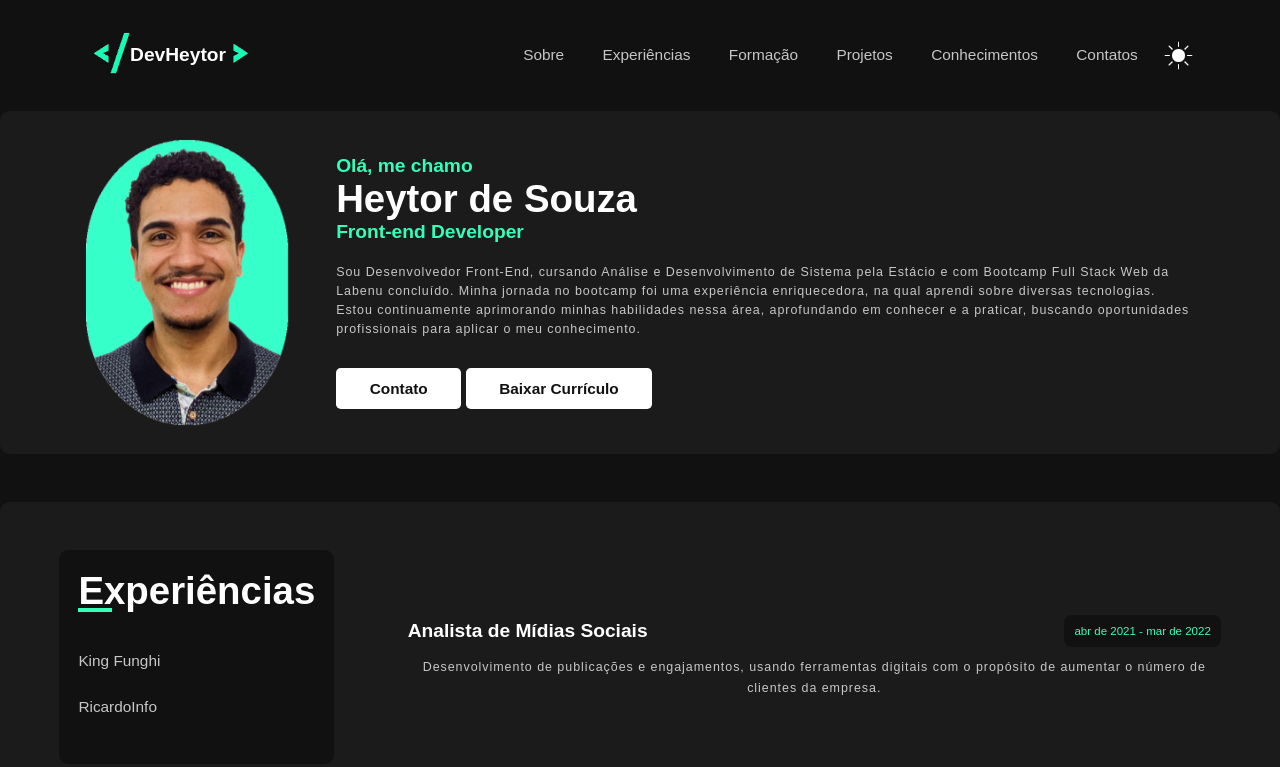
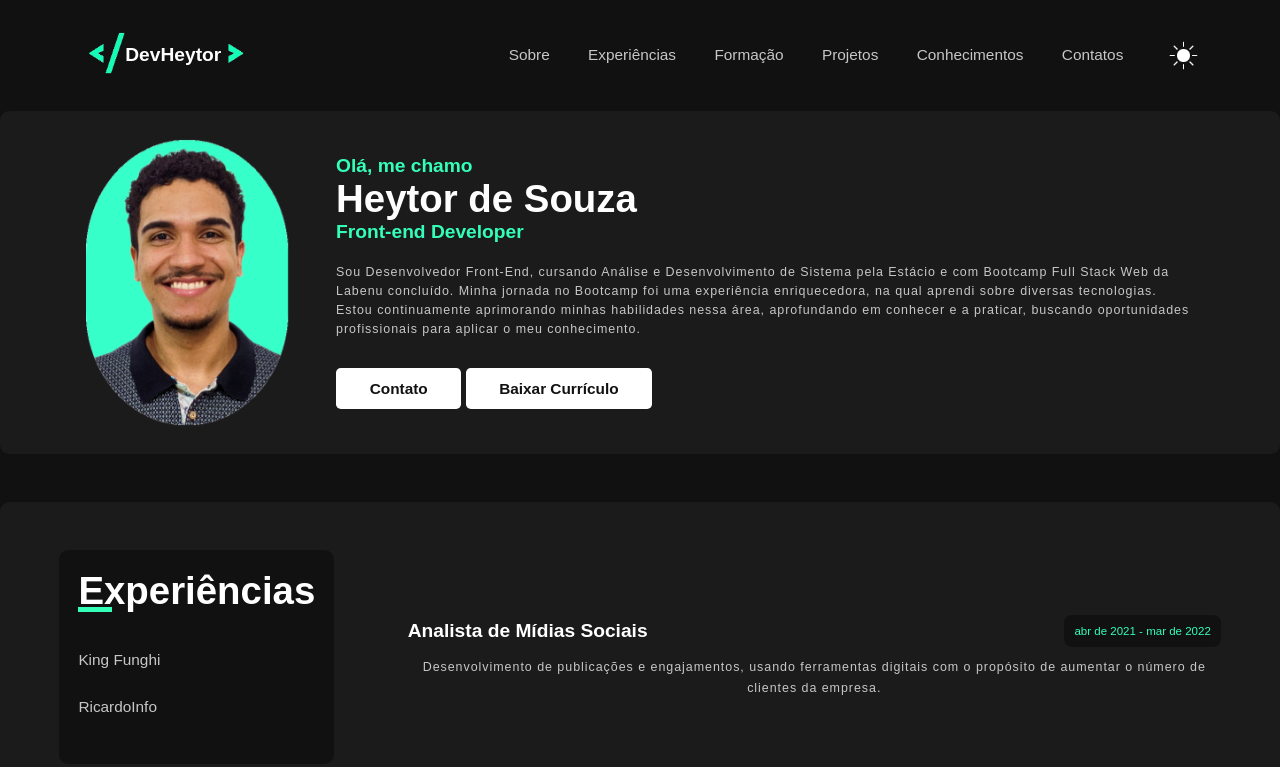
Before and after one commit to Heytordesouza/portfolio, a plain HTML site: page index.html in a window 1280 px wide. Shown: the top 767 px of the page. Drawn offline with Linux system fonts and the light colour scheme.

Commit message:
Alterações tema header

```diff
--- a/css/global/header.css
+++ b/css/global/header.css
@@ -49,6 +49,14 @@ header a {
 
 header #theme-icon {
     width: 3.5rem;
-    margin-left: 1rem;
+    margin-left: 3rem;
     cursor: pointer;
 }
+
+@media (max-width: 500px) {
+
+    header #theme-icon {
+        margin-left: 1rem;
+    }
+
+}
--- a/index.html
+++ b/index.html
@@ -54,7 +54,7 @@
                 <div class="presentation">
                     <p class="paragraph">
                         Sou Desenvolvedor Front-End, cursando Análise e Desenvolvimento de Sistema pela Estácio
-                        e com Bootcamp Full Stack Web da Labenu concluído. Minha jornada no bootcamp foi uma
+                        e com Bootcamp Full Stack Web da Labenu concluído. Minha jornada no Bootcamp foi uma
                         experiência enriquecedora, na qual aprendi sobre diversas tecnologias.
                         Estou continuamente aprimorando minhas habilidades nessa área, aprofundando em conhecer
                         e a praticar, buscando oportunidades profissionais para aplicar o meu conhecimento.
```
